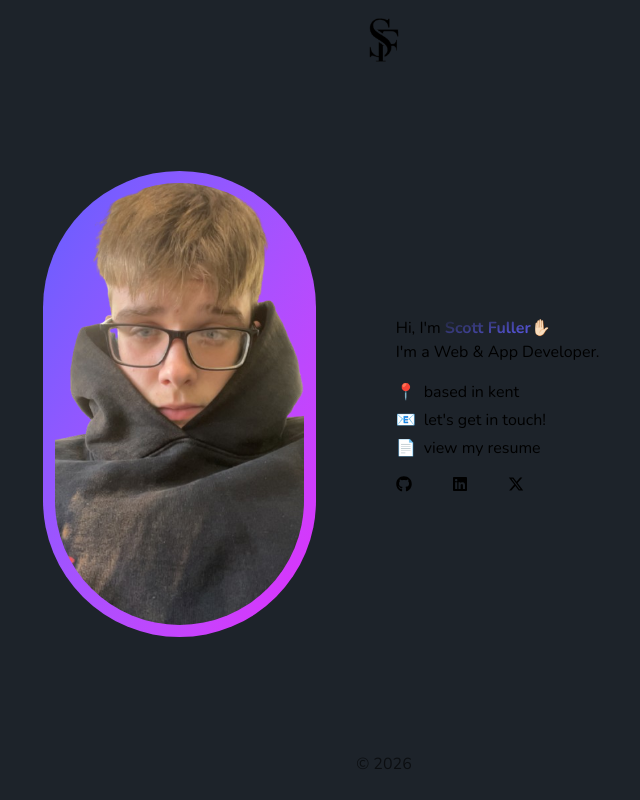
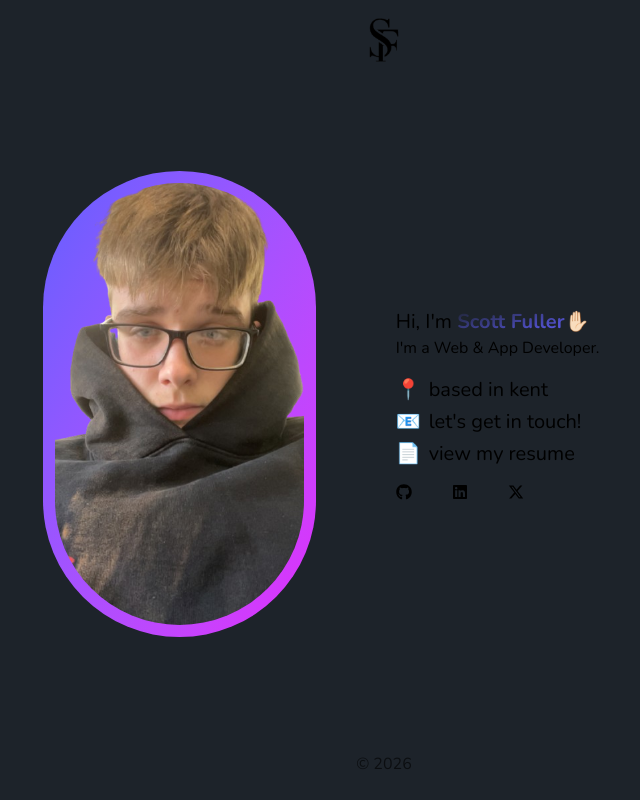
Before and after one commit to SF-08/scottfuller.dev, a Next.js app: page / in a window 1280 px wide. Shown: the whole page, without its empty margins (256-896 px from the left). Built offline with nearby package versions, Linux system fonts and the light colour scheme.

Commit message:
font changes pt2

```diff
--- a/app/page.tsx
+++ b/app/page.tsx
@@ -41,7 +41,7 @@ export default function Home() {
         {/* Bio Section */}
         <div>
             <div className="text-center md:text-left mb-4">
-                <h1 className="text-9x1">
+                <h1 className="text-xl">
                     Hi, I'm <span className="bg-linear-to-tl from-indigo-500 to fuchsia-500 text-transparent bg-clip-text font-bold">Scott Fuller</span>
                     <span className="animate-wave inline-block">✋🏻</span>
                 </h1>
@@ -51,7 +51,7 @@ export default function Home() {
             </div>
 
             {/* Bullet Points */}
-            <ul className="space-y-1 text-9x1 text-center md:text-left">
+            <ul className="space-y-1 text-xl text-center md:text-left">
                 {bulletPoints.map(({ icon, label, linkText, href, download }, index) => (
                     <li key={index}>
                         <span className="mr-2">{icon}</span>
@@ -64,7 +64,7 @@ export default function Home() {
             </ul>
 
             {/* Social Links */}
-            <ul className="flex justfify-center text-3x1 gap-10 mt-4">
+            <ul className="flex justfify-center text-m gap-10 mt-4">
                 {socials.map(({ icon: Icon, href, label }) => (
                     <li key={label} className="hover:scale-125 hover:text-white transition-all ease-in-out">
                         <Link href={href} target="_blank" aria-label={label}>
```
